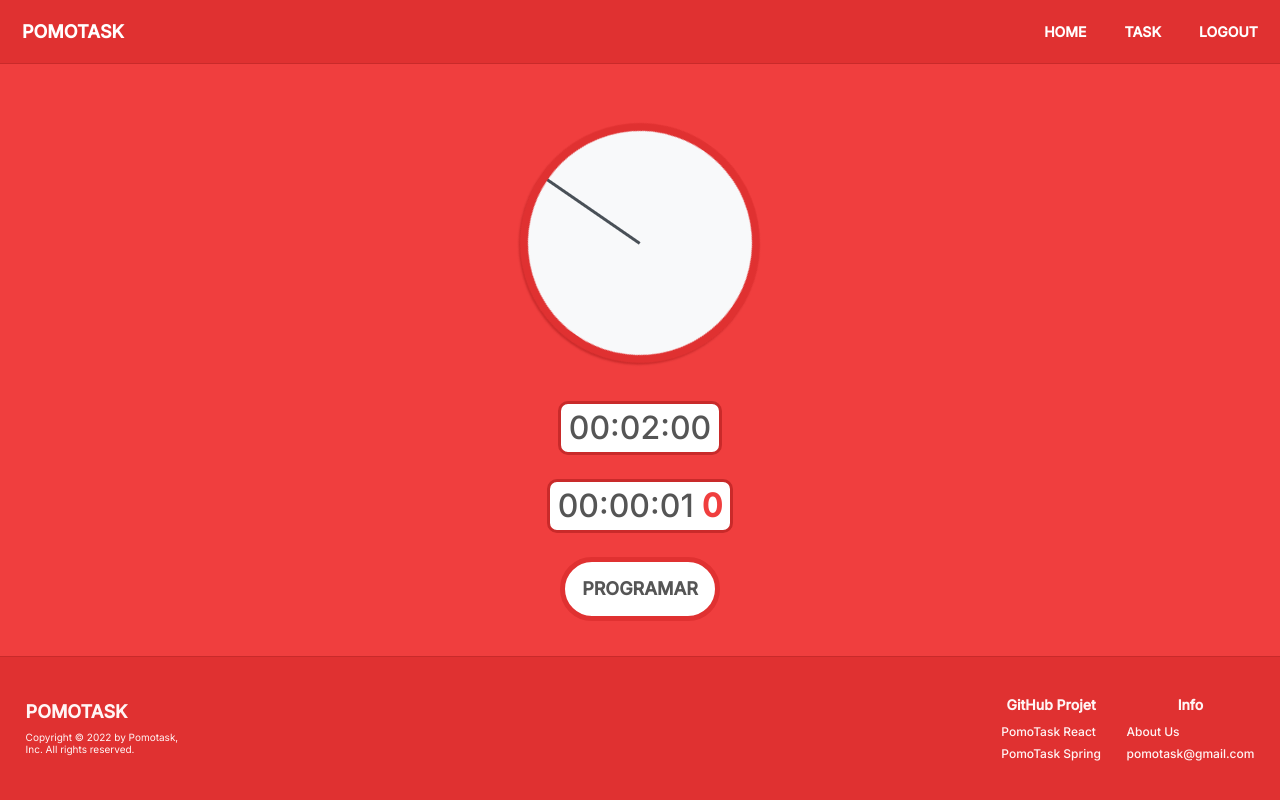
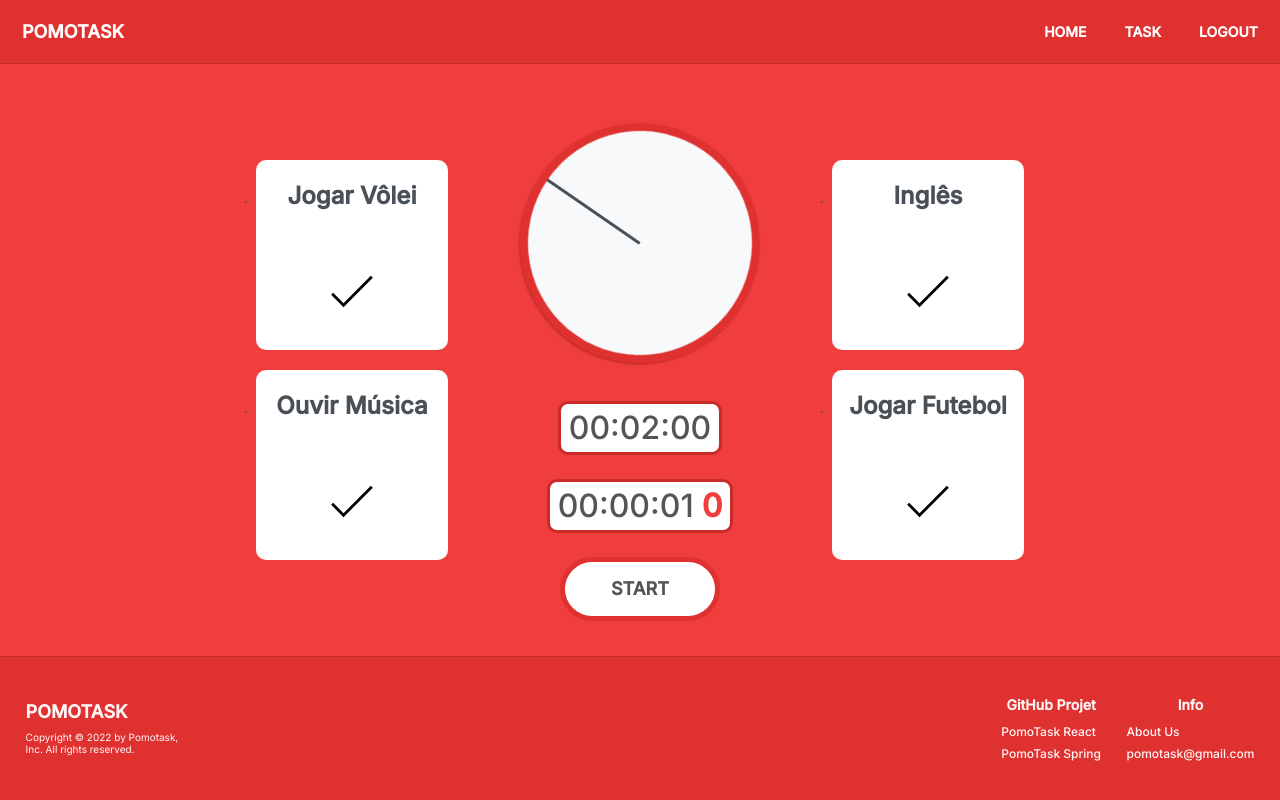
Before and after one commit to Kevingtxz/Pomotask-React, a React (Create React App) app: page / in a window 1280 px wide. Built offline with nearby package versions, Linux system fonts and the light colour scheme.

Commit message:
:hammer: & :construction: TaskChooser

```diff
--- a/src/component/TaskPage/TaskList/TaskList.tsx
+++ b/src/component/TaskPage/TaskList/TaskList.tsx
@@ -1,5 +1,5 @@
 import "./TaskList.css";
-import { useState, useEffect } from "react";
+import { useState } from "react";
 import Task from "../Task/Task";
 import TaskModel from "../../../model/TaskModel";
 import TaskService from "../../../service/TaskService";
--- a/src/component/TimerPage/StopWatch/StopWatch.tsx
+++ b/src/component/TimerPage/StopWatch/StopWatch.tsx
@@ -3,14 +3,12 @@ import { useState, useEffect } from "react";
 import Timer from "../Timer/Timer";
 import ControlButtons from "../ControlButtons/ControlButtons";
 import TimerService from "../../../service/TimerService";
-import TimerModel from "../../../model/TimerModel";
 
 type StopWatchProps = {
   initialTime?: number;
   initialBigTime?: number;
   taskId?: number;
   taskTitle?: string;
-  postTimer?: (obj: TimerModel) => void;
 };
 
 function StopWatch({
@@ -18,7 +16,6 @@ function StopWatch({
   initialBigTime = 16200,
   taskId = 0,
   taskTitle,
-  postTimer = TimerService.postTimer,
 }: StopWatchProps): JSX.Element {
   const [isBigActive, setIsBigActive] = useState(false);
   const [isActive, setIsActive] = useState(false);
@@ -35,7 +32,7 @@ function StopWatch({
       interval = setInterval(() => {
         setTime((prevState) => {
           if (prevState === 0) {
-            postTimer({
+            TimerService.postTimer({
               stopCounter: stopCounter,
               time: initialTime,
               bigTimeId: 1,
--- /dev/null
+++ b/src/component/TimerPage/TaskChoiceCard/TaskChoiceCard.css
@@ -0,0 +1,22 @@
+.task-choice-card {
+  display: flex;
+  flex-direction: column;
+  align-items: center;
+  text-align: center;
+  justify-content: space-around;
+  width: 100%;
+  height: 100%;
+  background-color: #fff;
+  border-radius: 10px;
+}
+
+.task-choice-title {
+  font-size: 2.4rem;
+  color: #495057;
+}
+
+.task-choice-btn {
+  width: 6.8rem;
+  border: none;
+  background-color: transparent;
+}
--- /dev/null
+++ b/src/component/TimerPage/TaskChoiceCard/TaskChoiceCard.tsx
@@ -0,0 +1,33 @@
+import TaskModel from "../../../model/TaskModel";
+import "./TaskChoiceCard.css";
+
+type TaskChoiceCardProps = {
+  task: TaskModel;
+  onChoose: (task: TaskModel) => void;
+};
+
+export default function TaskChoiceCard({
+  task,
+  onChoose,
+}: TaskChoiceCardProps): JSX.Element {
+  const handlerChoose = () => {
+    onChoose(task);
+  };
+
+  return (
+    <div className="task-choice-card">
+      <h2 className="task-choice-title">{task.title}</h2>
+      <button onClick={handlerChoose} className="task-choice-btn">
+        <svg
+          className="task-choice-check-icon"
+          xmlns="http://www.w3.org/2000/svg"
+          fill="none"
+          viewBox="0 0 24 24"
+          stroke="currentColor"
+        >
+          <path d="M5 13l4 4L19 7" />
+        </svg>
+      </button>
+    </div>
+  );
+}
--- /dev/null
+++ b/src/component/TimerPage/TaskChooser/TaskChooser.css
@@ -0,0 +1,10 @@
+.task-chooser {
+  display: grid;
+  grid-template-columns: repeat(2, 1fr);
+  position: absolute;
+  height: 50vh;
+  width: 60vw;
+  column-gap: 30vw;
+  row-gap: 2rem;
+  z-index: 1000;
+}
--- /dev/null
+++ b/src/component/TimerPage/TaskChooser/TaskChooser.tsx
@@ -0,0 +1,32 @@
+import "./TaskChooser.css";
+import { useState } from "react";
+import TaskService from "../../../service/TaskService";
+import TaskModel from "../../../model/TaskModel";
+import TaskChoiceCard from "../TaskChoiceCard/TaskChoiceCard";
+
+type ChooseTaskProps = {
+  qtd?: number;
+  setChosenTask: (obj: TaskModel) => void;
+};
+
+export default function TaskChooser({
+  qtd = 4,
+  setChosenTask,
+}: ChooseTaskProps): JSX.Element {
+  const [taskList, setTaskList] = useState(TaskService.getTaskListQtd(qtd));
+
+  const onChoose = (task: TaskModel) => {
+    setTaskList([]);
+    setChosenTask(task);
+  };
+
+  return (
+    <ul className="task-chooser">
+      {taskList.map((item) => (
+        <li>
+          <TaskChoiceCard key={item.id} task={item} onChoose={onChoose} />
+        </li>
+      ))}
+    </ul>
+  );
+}
--- a/src/component/TimerPage/TimerPage/TimerPage.tsx
+++ b/src/component/TimerPage/TimerPage/TimerPage.tsx
@@ -3,23 +3,20 @@ import { useState } from "react";
 import Clock from "../Clock/Clock";
 import StopWatch from "../StopWatch/StopWatch";
 import TimerService from "../../../service/TimerService";
-import TaskService from "../../../service/TaskService";
-import TimerModel from "../../../model/TimerModel";
+import TaskModel from "../../../model/TaskModel";
+import TaskChooser from "../TaskChooser/TaskChooser";
 
 export default function TimerPage(): JSX.Element {
-  const [task, setTask] = useState(TaskService.getPriorityLevelTask());
   const { time, bigTime } = TimerService.getTimerSettings();
+  const [task, setTask] = useState({} as TaskModel);
 
-  const postTimer = (obj: TimerModel) => {
-    TimerService.postTimer(obj);
-    TaskService.patchMinutesWorkingTask(obj.taskId, obj.time);
-  };
+  const setChosenTask = (task: TaskModel) => setTask(task);
 
   return (
     <div className="timer-page">
+      <TaskChooser setChosenTask={setChosenTask} />
       <Clock />
       <StopWatch
-        postTimer={postTimer}
         taskId={task?.id}
         taskTitle={task?.title}
         initialTime={time}
--- a/src/service/TaskService.ts
+++ b/src/service/TaskService.ts
@@ -144,6 +144,11 @@ class TaskService {
     return this.taskList;
   }
 
+  getTaskListQtd(qtd: number): TaskModel[] {
+    //axios...
+    return this.taskList.slice(0, qtd);
+  }
+
   postTask(obj: TaskModel): number {
     //axios...
     if (this.taskList.length === 18) return 0;
--- a/src/service/TimerService.ts
+++ b/src/service/TimerService.ts
@@ -1,6 +1,7 @@
 import axios from "axios";
 import SettingsModel from "../model/SettingsModel";
 import TimerModel from "../model/TimerModel";
+import TaskService from "./TaskService";
 
 class TimerService {
   settings: SettingsModel;
@@ -18,6 +19,7 @@ class TimerService {
   postTimer(obj: TimerModel) {
     //axios...
     this.timers.push(obj);
+    TaskService.patchMinutesWorkingTask(obj.taskId, obj.time);
     console.log(this.timers);
   }
 }
```
